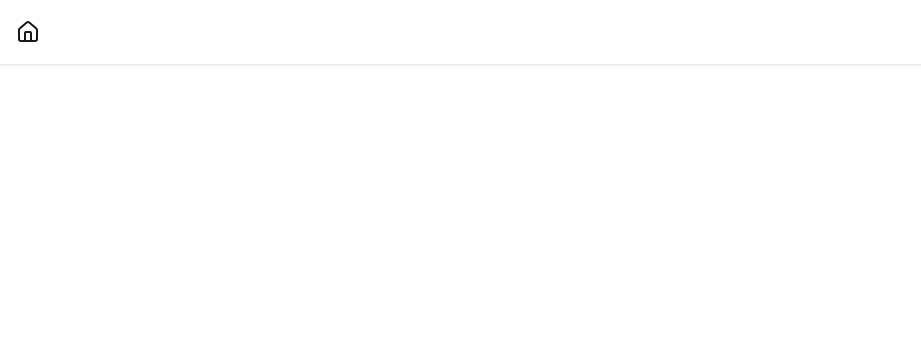
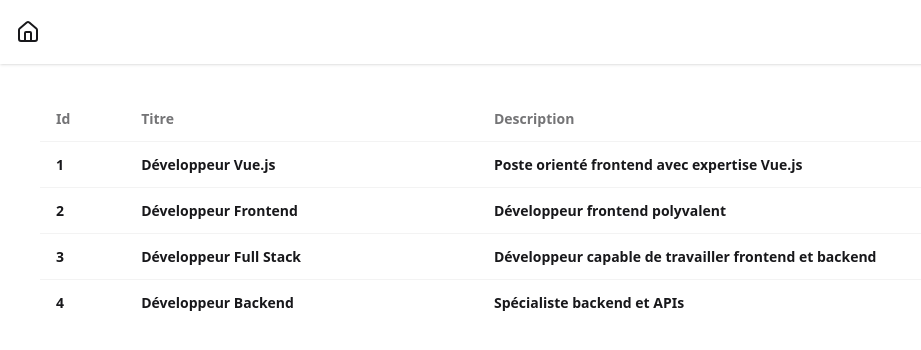
Before and after one commit to chirani/test_technique_sig, a Vue app: page /postes in a window 1280 px wide. Shown: the top 350 px of the page, without its empty margins (0-921 px from the left). Built offline with nearby package versions, Linux system fonts and the light colour scheme; data requests are answered from the project's data file.

Commit message:
Finished postes screen

```diff
--- /dev/null
+++ b/src/api/postes.ts
@@ -0,0 +1,9 @@
+import { api } from '.'
+
+export const fetchPostes = () => api.get<Poste[]>('/postes')
+
+export interface Poste {
+  id: string
+  titre: string
+  description: string
+}
--- a/src/components/CandidatEdit.vue
+++ b/src/components/CandidatEdit.vue
@@ -4,7 +4,7 @@ import { toTypedSchema } from '@vee-validate/zod'
 import { candidatureSchema } from './candidatureSchema'
 import type { Candidature } from '../components/Candidature'
 import { type Statut } from '../api/statuts'
-import { ref, watch } from 'vue'
+import { ref } from 'vue'
 import { updateCandidature } from '../api/candidatures'
 import axios from 'axios'
 import { useRouter } from 'vue-router'
--- a/src/views/EditCandidatureById.vue
+++ b/src/views/EditCandidatureById.vue
@@ -47,14 +47,16 @@ const fetchCandidateData = async (id: typeof route.params.id) => {
     loading.value = false
   }
 }
-
+const goBack = () => {
+  router.back()
+}
 preparerMesStatuts()
 fetchCandidateData(id)
 </script>
 <template>
   <nav class="navbar bg-base-100 shadow-sm sticky top-0 z-20">
     <div class="navbar-start">
-      <RouterLink to="/" class="btn btn-square btn-ghost"> <ArrowLeft /></RouterLink>
+      <button @click="goBack" class="btn btn-square btn-ghost"><ArrowLeft /></button>
     </div>
   </nav>
   <CandidatEdit v-if="candidature !== null" :candidature="candidature" :statuts="mesStatuts" />
--- a/src/views/Home.vue
+++ b/src/views/Home.vue
@@ -81,6 +81,9 @@ preparerCandidatures()
     <div class="navbar-start">
       <RouterLink to="/" class="btn btn-square btn-ghost"> <HomeIcon /></RouterLink>
     </div>
+    <div class="navbar-end">
+      <RouterLink to="/postes" class="btn btn-neutral"> Open Positions </RouterLink>
+    </div>
   </nav>
 
   <main class="main">
--- a/src/views/Postes.vue
+++ b/src/views/Postes.vue
@@ -1,5 +1,22 @@
 <script setup lang="ts">
+import axios from 'axios'
 import { Home as HomeIcon } from 'lucide-vue-next'
+import { ref } from 'vue'
+import { fetchPostes, type Poste } from '../api/postes'
+
+const posteError = ref<string | null>(null)
+const mesPostes = ref<Poste[]>([])
+
+const preparerPostes = async () => {
+  try {
+    const res = await fetchPostes()
+    mesPostes.value = res.data
+  } catch (err) {
+    posteError.value = axios.isAxiosError(err) ? err.message : 'Unknown Error'
+  }
+}
+
+preparerPostes()
 </script>
 
 <template>
@@ -8,4 +25,23 @@ import { Home as HomeIcon } from 'lucide-vue-next'
       <RouterLink to="/" class="btn btn-square btn-ghost"> <HomeIcon /></RouterLink>
     </div>
   </nav>
+  <main class="main">
+    <table class="table">
+      <thead>
+        <tr>
+          <th>Id</th>
+          <th>Titre</th>
+          <th>Description</th>
+        </tr>
+      </thead>
+
+      <tbody>
+        <tr v-for="poste in mesPostes">
+          <th>{{ poste.id }}</th>
+          <th>{{ poste.titre }}</th>
+          <th>{{ poste.description }}</th>
+        </tr>
+      </tbody>
+    </table>
+  </main>
 </template>
```
